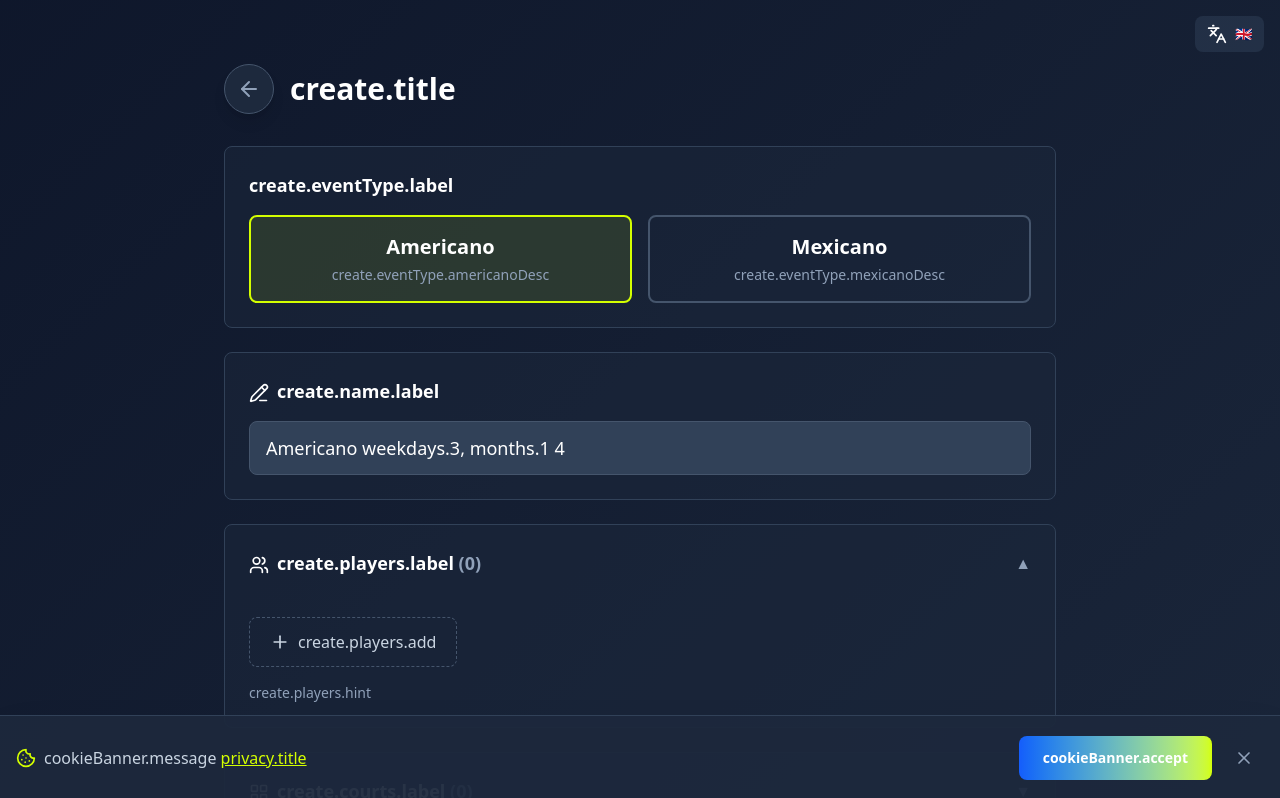
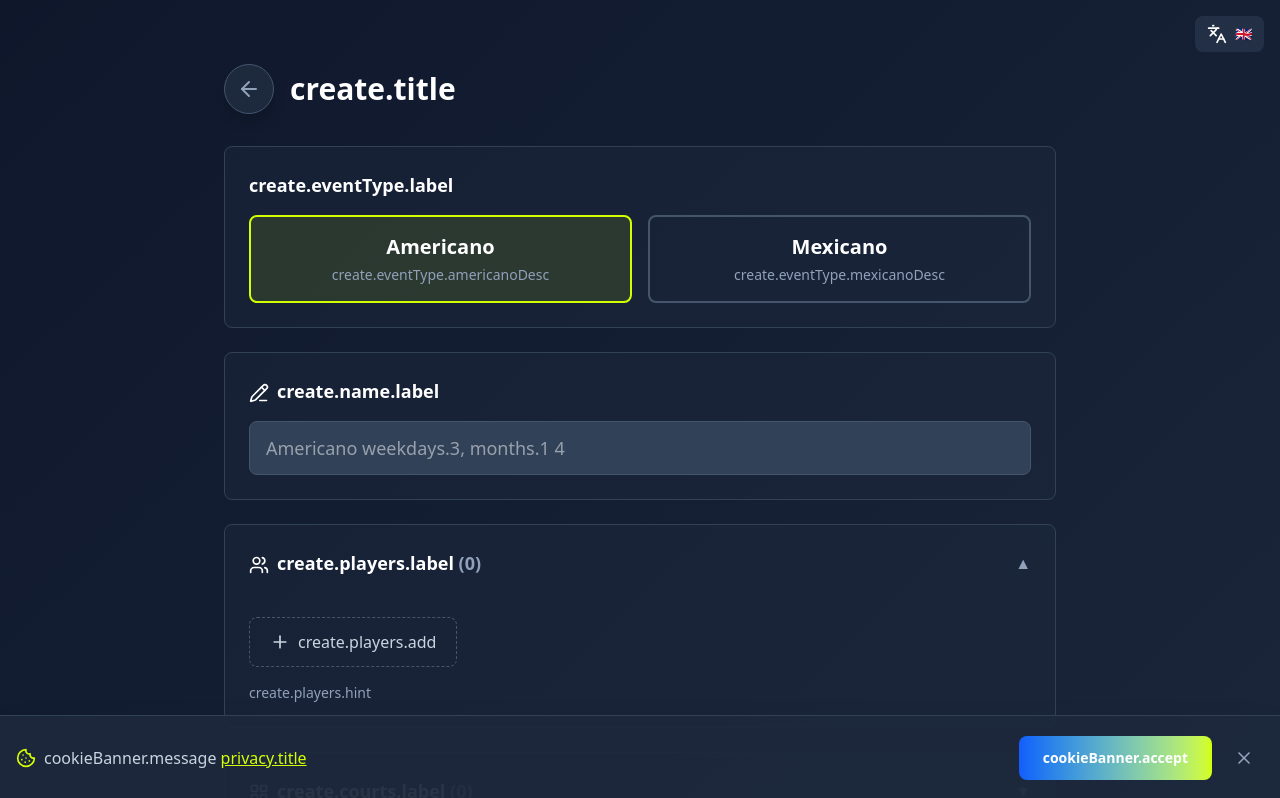
Before and after one commit to DarBrick/padel-boy, a React (Vite) app: page /create in a window 1280 px wide. Shown: the top 798 px of the page. Built offline with nearby package versions, Linux system fonts and the light colour scheme; the HTML template or start-up script is replaced by a standard one.

Commit message:
modify tour name input to be optional

```diff
--- a/src/pages/Create.tsx
+++ b/src/pages/Create.tsx
@@ -3,7 +3,7 @@ import { useNavigate } from 'react-router-dom'
 import { useForm } from 'react-hook-form'
 import { zodResolver } from '@hookform/resolvers/zod'
 import { LayoutGrid, PencilLine, Shuffle, Dices, Trophy, Handshake } from 'lucide-react'
-import { useEffect, useState, useRef } from 'react'
+import { useEffect, useState } from 'react'
 
 import { createTournamentSchema, type CreateTournamentForm } from '../schemas/tournament'
 import { generateTournamentName } from '../utils/tournament'
@@ -30,7 +30,7 @@ export function Create() {
     resolver: zodResolver(createTournamentSchema),
     defaultValues: {
       eventType: 'americano',
-      tournamentName: generateTournamentName('americano', t),
+      tournamentName: '',
       numberOfPlayers: 0,
       numberOfCourts: 0,
       pointsPerMatch: '21',
@@ -46,24 +46,16 @@ export function Create() {
   const matchupStyle = watch('matchupStyle')
   const randomRounds = watch('randomRounds')
 
-  const [isManuallyEdited, setIsManuallyEdited] = useState(false)
   const [isCourtsExpanded, setIsCourtsExpanded] = useState(false)
   const [isCourtsManuallyEdited, setIsCourtsManuallyEdited] = useState(false)
   const [isPointsExpanded, setIsPointsExpanded] = useState(false)
   const [isMatchupExpanded, setIsMatchupExpanded] = useState(false)
   const [isRandomRoundsExpanded, setIsRandomRoundsExpanded] = useState(false)
   const [isFixedPairs, setIsFixedPairs] = useState(false)
-  const previousEventTypeRef = useRef(eventType)
 
   const [players, setPlayers] = useState<string[]>([])
 
   const maxCourts = Math.floor(numberOfPlayers / 4)
-
-  // Reset tournament name on mount
-  useEffect(() => {
-    setValue('tournamentName', generateTournamentName(eventType, t))
-    setIsManuallyEdited(false)
-  }, [])
 
   // Auto-adjust courts based on number of players (unless manually edited)
   useEffect(() => {
@@ -74,14 +66,6 @@ export function Create() {
       setValue('numberOfCourts', maxCourts)
     }
   }, [numberOfPlayers, maxCourts, isCourtsManuallyEdited])
-
-  // Update tournament name when event type changes (unless manually edited)
-  useEffect(() => {
-    if (eventType !== previousEventTypeRef.current && !isManuallyEdited) {
-      setValue('tournamentName', generateTournamentName(eventType, t))
-      previousEventTypeRef.current = eventType
-    }
-  }, [eventType, t, isManuallyEdited])
 
   // Sync numberOfPlayers with players array length
   useEffect(() => {
@@ -137,12 +121,8 @@ export function Create() {
           <input
             type="text"
             {...register('tournamentName')}
-            onChange={(e) => {
-              register('tournamentName').onChange(e)
-              setIsManuallyEdited(true)
-            }}
             className="w-full px-4 py-3 bg-slate-700 border border-slate-600 rounded-lg text-lg focus:border-[var(--color-padel-yellow)] focus:outline-none transition-colors"
-            placeholder={t('create.name.placeholder')}
+            placeholder={generateTournamentName(eventType, t)}
           />
           {errors.tournamentName && (
             <p className="text-red-400 text-sm mt-2">{t('create.name.error')}</p>
--- a/src/schemas/tournament.ts
+++ b/src/schemas/tournament.ts
@@ -2,7 +2,7 @@ import { z } from 'zod'
 
 export const createTournamentSchema = z.object({
   eventType: z.enum(['americano', 'mexicano']),
-  tournamentName: z.string().min(1).max(50),
+  tournamentName: z.string().max(50).optional(),
   numberOfPlayers: z.number().min(4).max(40),
   numberOfCourts: z.number().min(1).max(10),
   pointsPerMatch: z.enum(['16', '21', '24', '32']),
```
